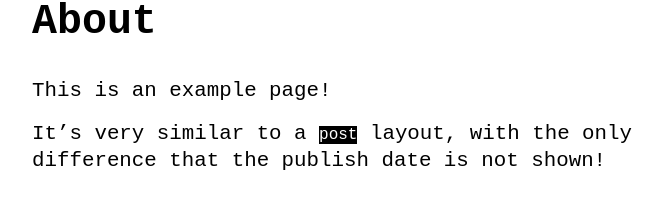
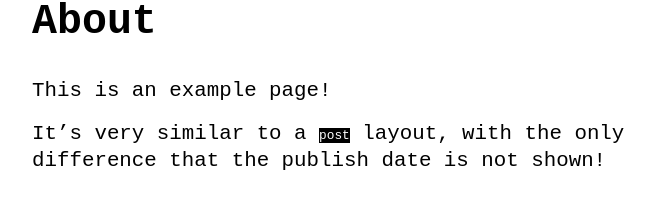
Before and after one commit to problemareas/problemareas.github.io, a Jekyll site: the page built from about.md, in a window 1280 px wide. Shown: the part 124-333 px from the top of the page, without its empty margins (288-951 px from the left). Built offline with Jekyll 4.4.1, drawn with Linux system fonts in a browser that asks for light colours.

Commit message:
code font size

```diff
--- a/_sass/no-style-please.scss
+++ b/_sass/no-style-please.scss
@@ -69,7 +69,7 @@ table, th, td {
 code {
   color: white;
   background: black;
-  font-size: 1rem;   // added
+  font-size: .8rem;   // added
   line-height: 1;    // added
 }
 
```
